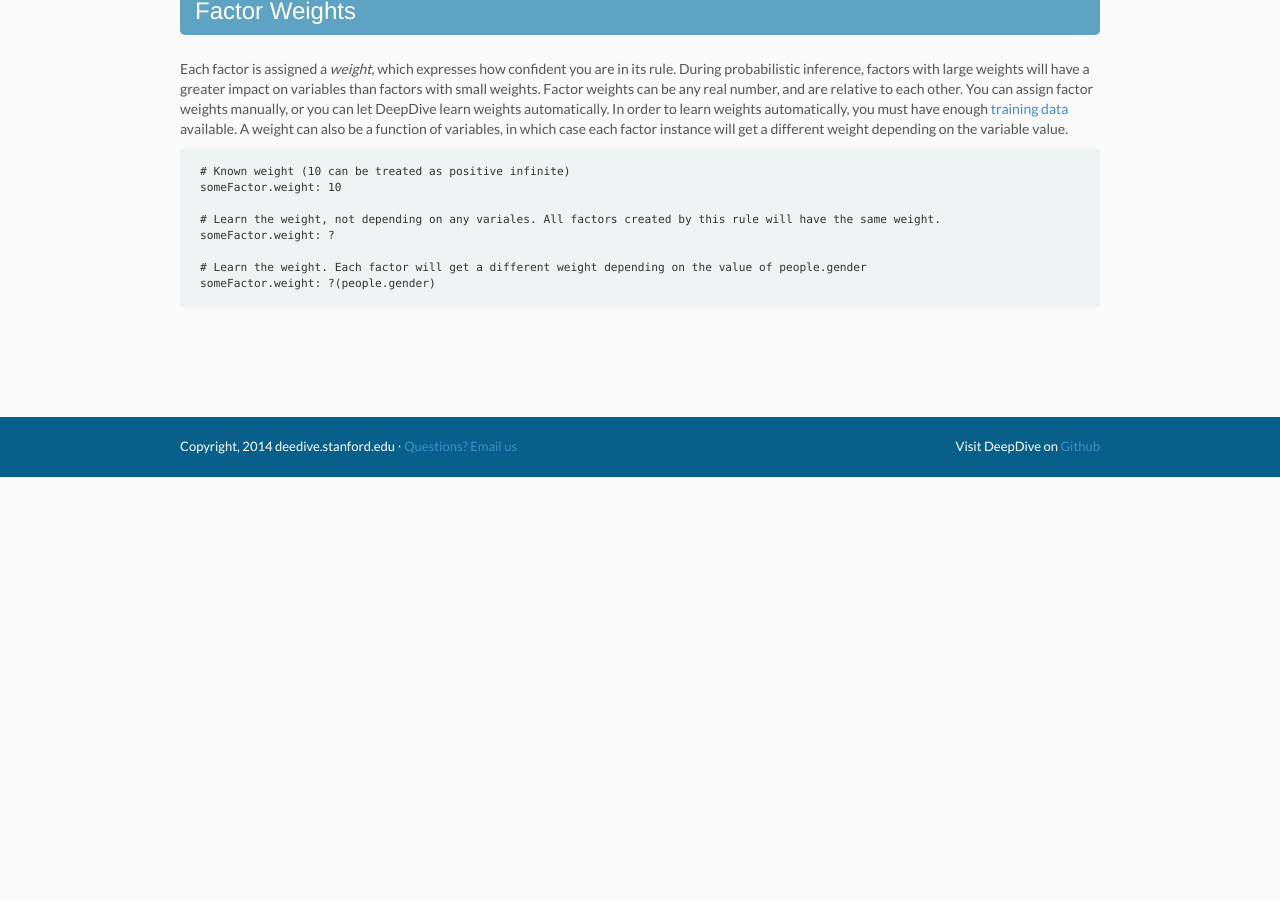
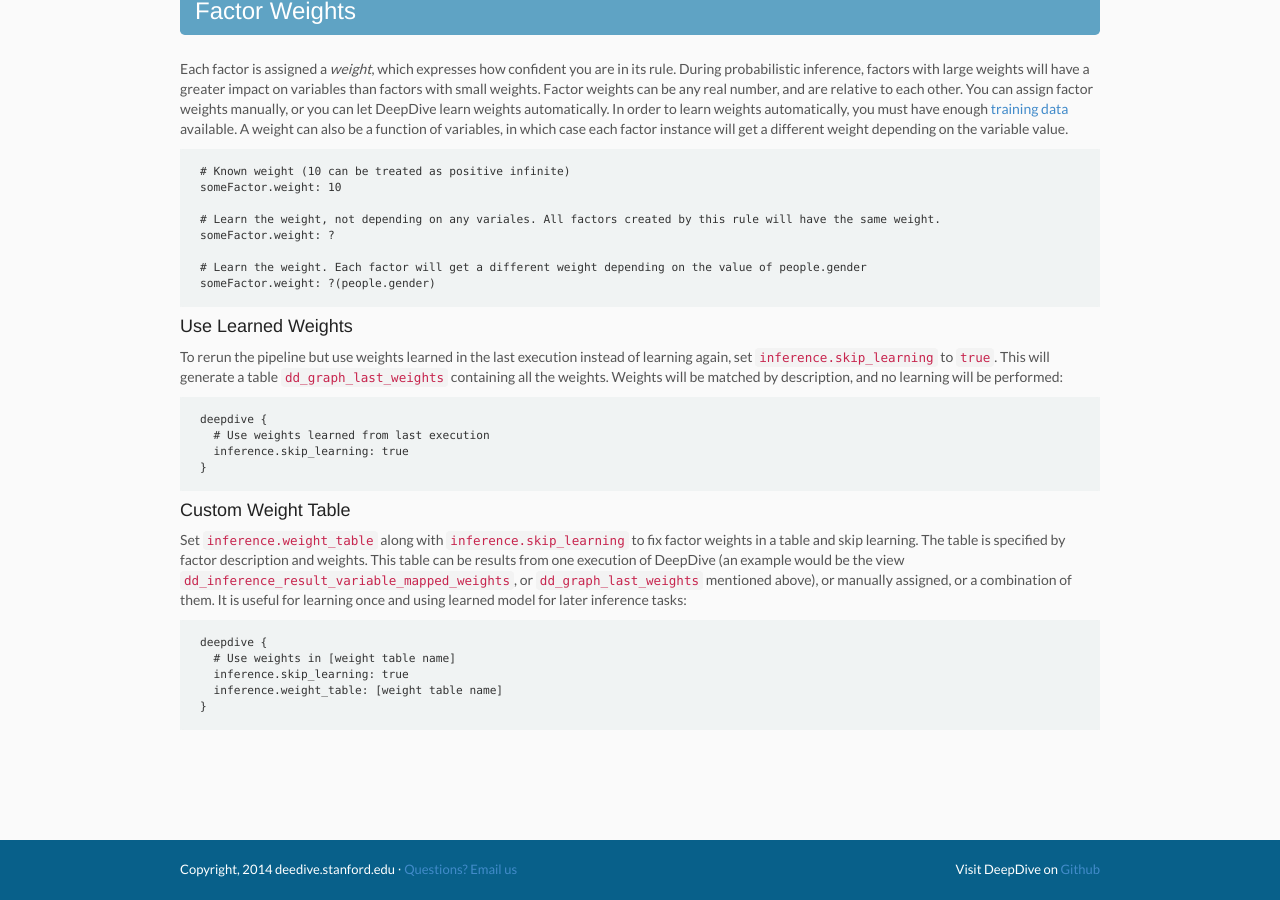
Before and after one commit to senaraiandi/deepdive, a Jekyll site: the page built from doc/inference_rules.md, in a window 1280 px wide and 900 px high, scrolled down 1841 px. Built offline with Jekyll 4.4.1, drawn with Linux system fonts in a browser that asks for light colours; nearby versions of some CDN libraries; before the commit the page ends 2318 px from its top, so only the background shows below that.

```diff
--- a/doc/inference_rules.md
+++ b/doc/inference_rules.md
@@ -89,3 +89,24 @@ Each factor is assigned a *weight*, which expresses how confident you are in its
 
     # Learn the weight. Each factor will get a different weight depending on the value of people.gender
     someFactor.weight: ?(people.gender)
+
+
+#### Use Learned Weights
+
+To rerun the pipeline but use weights learned in the last execution instead of learning again, set `inference.skip_learning` to `true`. This will generate a table `dd_graph_last_weights` containing all the weights. Weights will be matched by description, and no learning will be performed:
+
+    deepdive {
+      # Use weights learned from last execution
+      inference.skip_learning: true
+    }
+
+
+#### Custom Weight Table
+
+Set `inference.weight_table` along with `inference.skip_learning` to fix factor weights in a table and skip learning. The table is specified by factor description and weights. This table can be results from one execution of DeepDive (an example would be the view `dd_inference_result_variable_mapped_weights`, or `dd_graph_last_weights` mentioned above), or manually assigned, or a combination of them. It is useful for learning once and using learned model for later inference tasks:
+
+    deepdive {
+      # Use weights in [weight table name]
+      inference.skip_learning: true
+      inference.weight_table: [weight table name]
+    }
```
Also changed, not shown: doc/changelog/0.3-alpha.md (+3 -3 lines), doc/pipelines.md (+11 -1 lines).
